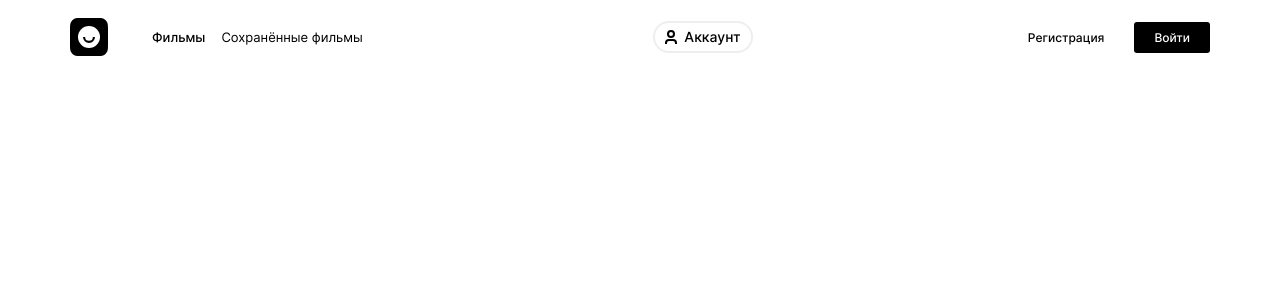
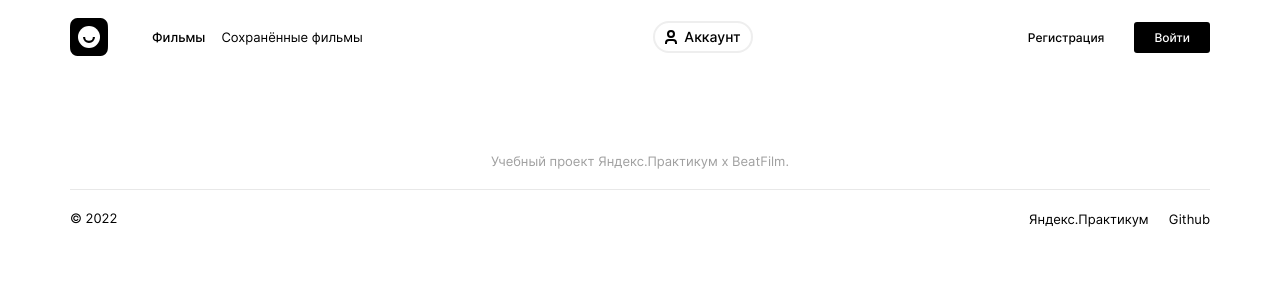
Before and after one commit to igorpodgorniy/movies-explorer-frontend, a React (Create React App) app: page / in a window 1280 px wide. Shown: the top 300 px of the page. Built offline with nearby package versions, Linux system fonts and the light colour scheme.

Commit message:
Сверстать десктопную версию футера

```diff
--- a/src/components/App/App.js
+++ b/src/components/App/App.js
@@ -1,9 +1,13 @@
 import './App.css';
 import Header from '../Header/Header';
+import Footer from '../Footer/Footer';
 
 function App() {
   return (
-    <Header></Header>
+    <>
+      <Header></Header>
+      <Footer></Footer>
+    </>
   );
 }
 
--- a/src/components/Footer/Footer.css
+++ b/src/components/Footer/Footer.css
@@ -0,0 +1,57 @@
+.footer {
+  max-width: 1140px;
+  margin: 0 auto;
+}
+
+.footer__text {
+  margin: 0;
+  padding-top: 79px;
+  padding-bottom: 20px;
+  font-family: 'Inter', 'Arial', sans-serif;
+  font-weight: 400;
+  font-size: 13px;
+  line-height: 1.23;
+  color: #A0A0A0;
+  text-align: center;
+}
+
+.footer__vault {
+  display: flex;
+  justify-content: space-between;
+  border-top: 1px solid #E8E8E8;
+  padding-top: 20px;
+  padding-bottom: 20px;
+}
+
+.footer__copyright {
+  font-family: 'Inter', 'Arial', sans-serif;
+  font-weight: 400;
+  font-size: 13px;
+  line-height: 1.23;
+  color: #000000;
+  margin: 0;
+}
+
+.footer__links {
+  list-style: none;
+  display: flex;
+  gap: 20px;
+  margin: 0;
+  padding-left: 0;
+}
+
+.footer__link {
+  text-decoration: none;
+  font-family: 'Inter', 'Arial', sans-serif;
+  font-weight: 400;
+  font-size: 13px;
+  line-height: 1.23;
+  color: #000000;
+  opacity: 1;
+  transition: opacity .3s;
+}
+
+.footer__link:hover {
+  opacity: .7;
+  transition: opacity .3s;
+}
--- a/src/components/Footer/Footer.js
+++ b/src/components/Footer/Footer.js
@@ -0,0 +1,18 @@
+import './Footer.css';
+
+function Footer() {
+  return (
+    <footer className="footer">
+      <p className="footer__text">Учебный проект Яндекс.Практикум х BeatFilm.</p>
+      <section className="footer__vault">
+        <p className="footer__copyright">&copy; 2022</p>
+        <ul className="footer__links">
+          <li><a href="#" className="footer__link">Яндекс.Практикум</a></li>
+          <li><a href="#" className="footer__link">Github</a></li>
+        </ul>
+      </section>
+    </footer>
+  );
+}
+
+export default Footer;
```
